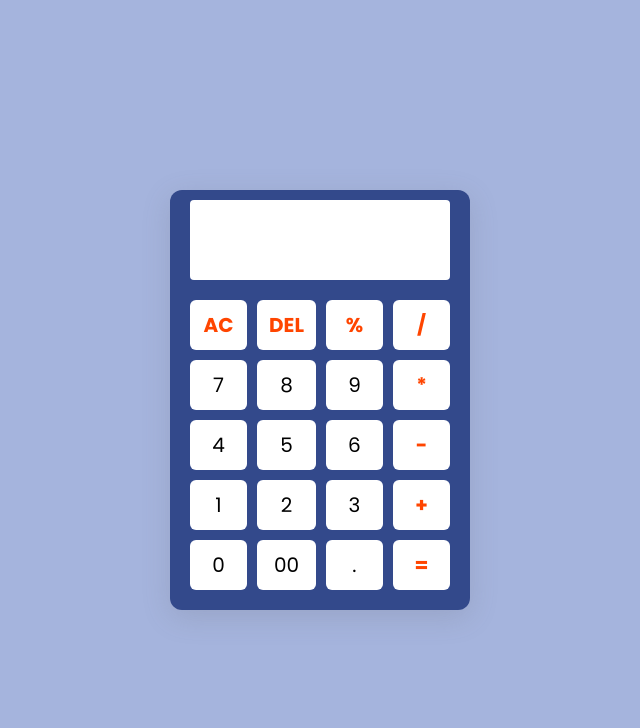
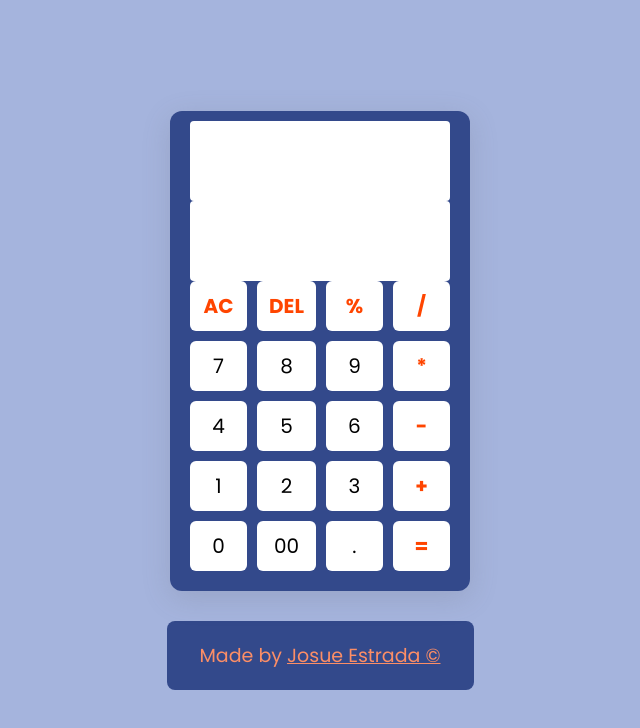
Before and after one commit to josueEstrada-94/Calculator_js_TOP, a plain HTML site: page index.html in a window 1280 px wide. Shown: the whole page, without its empty margins (320-960 px from the left). Drawn offline with Linux system fonts and the light colour scheme.

Commit message:
The functionality involved eval(), so it was neccesary to change.

```diff
--- a/index.html
+++ b/index.html
@@ -5,32 +5,41 @@
     <meta name="viewport" content="width=device-width, initial-scale=1.0">
     <title>TOP Calculator</title>
     <link rel="stylesheet" href="style.css">
+    <script src="main.js" defer></script>
 </head>
 <body>
     <div class="container">
-        <input type="text" class="display">
+        <div id = 'screen'>
+            <div class="previous"></div>
+            <div class="current"></div>
+        </div>
         <div class="buttons">
             <button class="operator" data-value="AC">AC</button>
             <button class="operator" data-value="DEL">DEL</button>
             <button class="operator" data-value="%">%</button>
             <button class="operator" data-value="/">/</button>
+
             <button data-value="7">7</button>
             <button data-value="8">8</button>
             <button data-value="9">9</button>
             <button class="operator" data-value="*">*</button>
+
             <button data-value="4">4</button>
             <button data-value="5">5</button>
             <button data-value="6">6</button>
             <button class="operator" data-value="-">-</button>
+
             <button data-value="1">1</button>
             <button data-value="2">2</button>
             <button data-value="3">3</button>
             <button class="operator" data-value="+">+</button>
+
             <button data-value="0">0</button>
             <button data-value="00">00</button>
             <button data-value=".">.</button>
             <button class="operator" data-value="=">=</button>
         </div>
     </div>
+    <footer>Made by <a href="https://github.com/josueEstrada-94/Calculator_js_TOP">Josue Estrada ©</a></footer>
 </body>
 </html>
--- a/main.js
+++ b/main.js
@@ -0,0 +1,15 @@
+const display = document.querySelector('.display');
+const buttons = document.querySelectorAll('button');
+const specialChars = ['%','*','/','-','+','='];
+let output = ''
+
+//Define calculate function based on clicked button.
+const calculate = (btnValue) => {
+    console.log(btnValue);
+}
+//Adding event listener to buttons. Call calculate() on click.
+buttons.forEach((button) => {
+    button.addEventListener('click', (e) =>{
+        calculate(e.target.dataset.value)
+    })
+})
--- a/style.css
+++ b/style.css
@@ -13,6 +13,7 @@ body {
     justify-content: center;
     align-items: center;
     background-color: rgb(165, 180, 221);
+    flex-direction: column;
 }
 
 .container {
@@ -57,7 +58,40 @@ body {
     transform: scale(0.99);
 }
 
+.buttons button:hover {
+    background: orange;
+}
+
 .operator {
     color: orangered;
     font-weight: 700;
 }
+
+footer{
+    background-color: rgb(51, 73, 139);
+    margin-top: 30px;
+    padding: 20px 33px;
+    border-radius: 8px;
+    color: rgb(252, 142, 102);
+    font-size: 19px;
+
+}
+
+footer a {
+    color: rgb(252, 142, 102);
+    font-size: 19px;
+}
+
+#screen div {
+    background: white;
+    height: 80px;
+    width: 100%;
+    margin-bottom: 0px;
+    font-size: 23px;
+    border: none;
+    border-radius: 4px;
+    outline: none;
+    text-align: right;
+    color: rgb(30, 28, 42);
+    pointer-events: none;
+}
```
